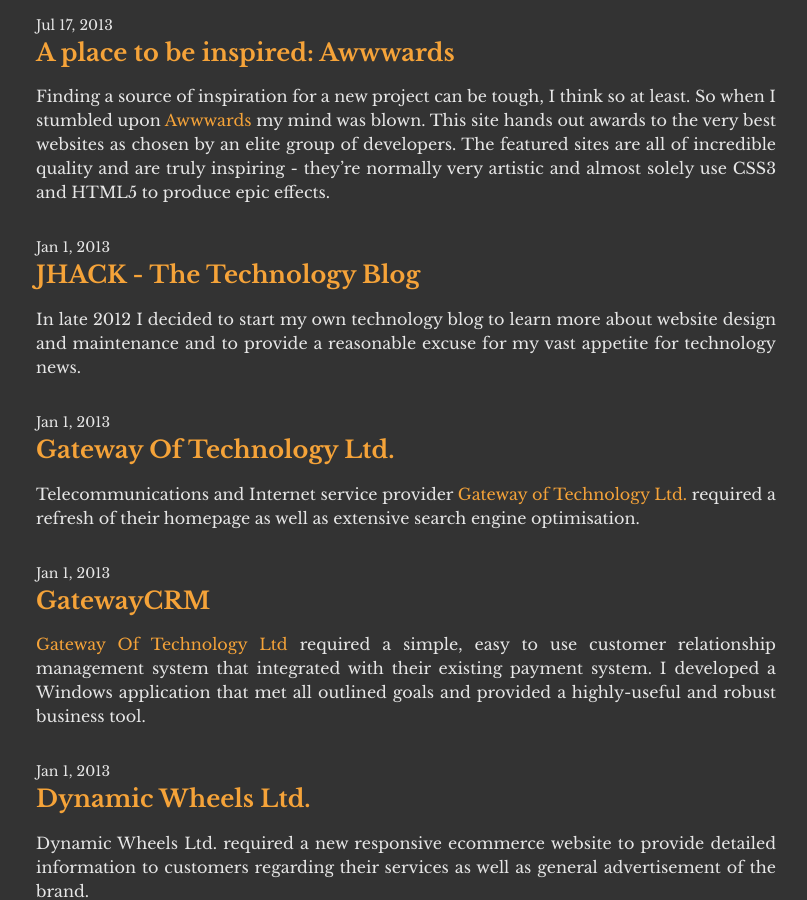
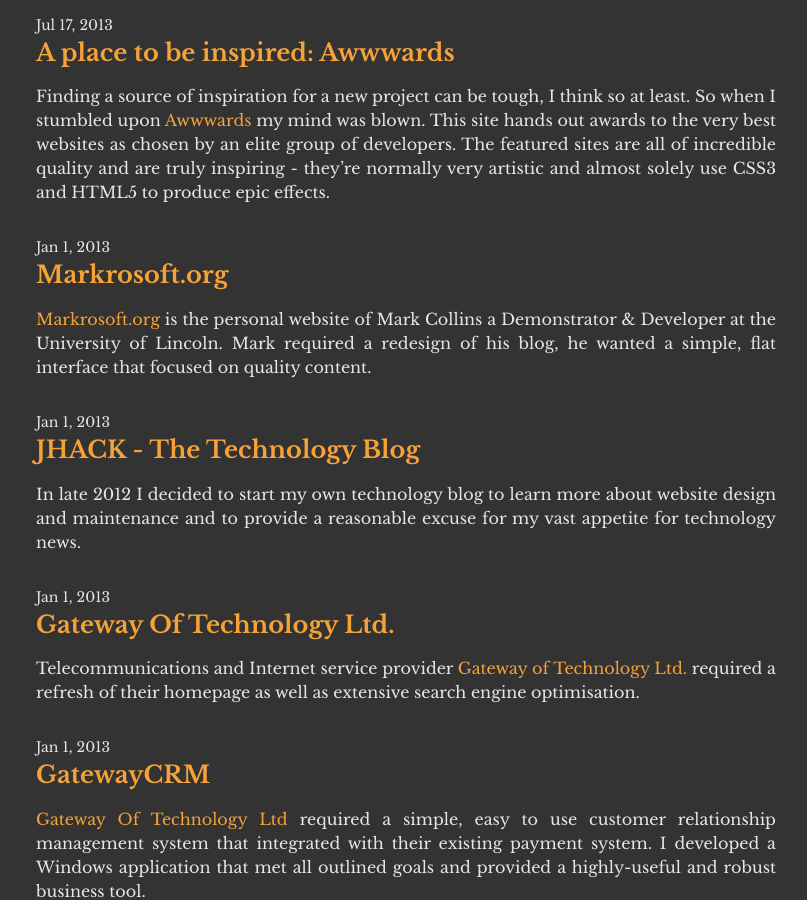
Before and after one commit to jamie-lord/Lord.technology, a Jekyll site: the page built from blog.md, in a window 1280 px wide and 900 px high, scrolled down 1327 px. Shown: the whole window, without its empty margins (234-1041 px from the left). Built offline with Jekyll 4.4.1, drawn with Linux system fonts in a browser that asks for light colours.

```diff
--- /dev/null
+++ b/_posts/2013-01-01-markrosoft-org.md
@@ -0,0 +1,15 @@
+---
+layout: post
+title:  "Markrosoft.org"
+date:   2013-01-01 00:00:00 +0000
+categories: project
+---
+[Markrosoft.org](http://markrosoft.org/) is the personal website of Mark Collins a Demonstrator & Developer at the University of Lincoln. Mark required a redesign of his blog, he wanted a simple, flat interface that focused on quality content.
+
+![markrosoft.org homepage]({{ site.baseurl }}/assets/img/markrosoft-homepage.png)
+
+![markrosoft.org article]({{ site.baseurl }}/assets/img/markrosoft-article.jpg)
+
+As his website was already constructed using WordPress it was decided to stick to this CMS and simply apply a new theme to the site. The new theme is very light-weight and loading times are now considerably faster. It is also completely responsive, offering a high quality mobile experience.
+
+![markrosoft.org homepage mobile]({{ site.baseurl }}/assets/img/markrosoft-mobile.png)
```
Also changed, not shown: projects.md (+1 -1 lines), assets/img/markrosoft-article.jpg (added), assets/img/markrosoft-homepage.png (added), assets/img/markrosoft-mobile.png (added).
